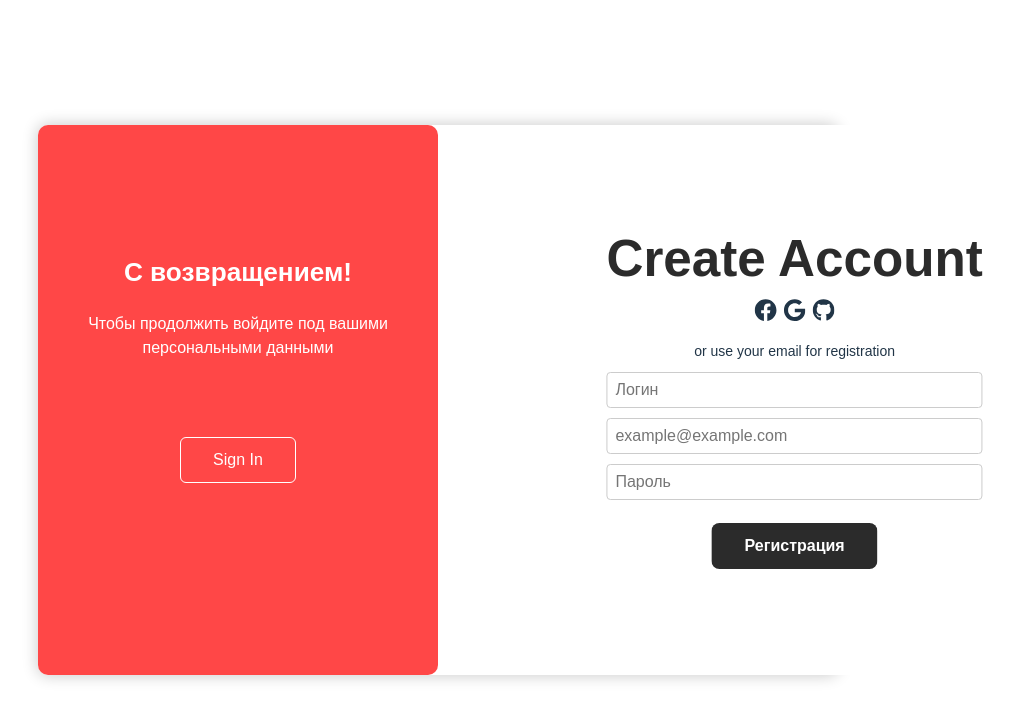
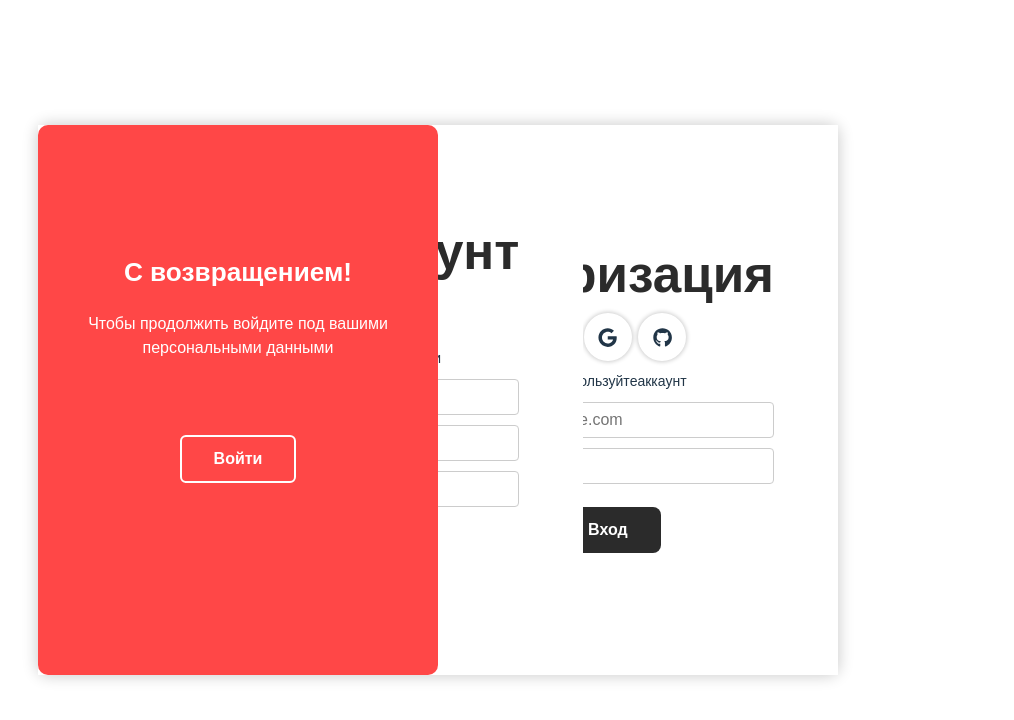
Before and after one commit to Ten-Dark/IT-Hub, a React (Vite) app: page /auth/login in a window 1280 px wide. Shown: the top 720 px of the page, without its empty margins (70-1084 px from the left). Built offline with nearby package versions, Linux system fonts and the light colour scheme; no server answers.

Commit message:
fix(auth): correct field validation and clean up AuthForm

```diff
--- a/src/features/Auth/ui/AuthForm.style.ts
+++ b/src/features/Auth/ui/AuthForm.style.ts
@@ -12,11 +12,15 @@ export const Separator = styled.p`
 export const Button = styled.button`
   font-size: 1rem;
   font-weight: 600;
-	//background-color: transparent;
-	//border: 1px solid ${({ theme }) => theme.colors.primary};
   background-color: ${({ theme }) => theme.colors.primary};
   color: white;
   padding: 0.8rem 2rem;
   border-radius: 8px;
   margin-top: 0.8rem;
-`
+  cursor: pointer;
+    transition: background-color 0.1s ease-in-out;
+
+    &:hover {
+        background-color: ${({ theme }) => theme.colors.secondary};
+    }
+`;
--- a/src/features/Auth/ui/AuthForm.tsx
+++ b/src/features/Auth/ui/AuthForm.tsx
@@ -34,13 +34,14 @@ export const AuthForm: React.FC<AuthFormProps> = ({
       {({ errors, touched, isSubmitting }) => (
         <Form>
           <S.Welcome>
-            {mode === 'signUp' ? 'Create Account' : 'Sign in'}
+            {mode === 'signUp' ? 'Создать аккаунт' : 'Авторизация'}
           </S.Welcome>
+
           <SocialButtons />
 
           <S.Separator>
-            or use your{' '}
-            {mode === 'signUp' ? 'email for registration' : 'account'}
+            или используйте
+            {mode === 'signUp' ? ' почту для регистрации' : 'аккаунт'}
           </S.Separator>
 
           {mode === 'signUp' && (
@@ -75,8 +76,8 @@ export const AuthForm: React.FC<AuthFormProps> = ({
             {({ field }: FieldProps) => (
               <>
                 <Input {...field} type="password" placeholder="Пароль" />
-                {errors.email && touched.email && (
-                  <ValidationError>{errors.email}</ValidationError>
+                {errors.password && touched.password && (
+                  <ValidationError>{errors.password}</ValidationError>
                 )}
               </>
             )}
--- a/src/features/Auth/ui/SocialButtons.tsx
+++ b/src/features/Auth/ui/SocialButtons.tsx
@@ -7,8 +7,30 @@ const SocialContainer = styled.div`
   align-items: center;
   justify-content: center;
   gap: 0 0.4rem;
-  font-size: 1.4rem;
+  font-size: 1.2rem;
 `;
+
+const SocialButton = styled.div`
+	//border: 1px solid rgba(0,0,0, .3);
+	box-shadow: 0 0 4px 1px rgba(0, 0, 0, 0.2);
+	border-radius: 100%;
+	height: 3rem;
+	width: 3rem;
+	display: flex;
+	align-items: center;
+	justify-content: center;
+	text-align: center;
+	cursor: pointer;
+	transition: all 0.2s ease-in-out;
+
+	&:hover {
+		font-size: 1.3rem;
+		transition: all 0.1s ease-in-out;
+    height: 3.4rem;
+      width: 3.4rem;
+	}
+`
+
 
 export const SocialButtons: React.FC = () => {
   const socialProviders = [
@@ -20,9 +42,9 @@ export const SocialButtons: React.FC = () => {
   return (
     <SocialContainer>
       {socialProviders.map(({ icon: Icon, label }) => (
-        <div className={'SocialContainer'} key={label} aria-label={label}>
+        <SocialButton className={'SocialContainer'} key={label} aria-label={label}>
           <Icon />
-        </div>
+        </SocialButton>
       ))}
     </SocialContainer>
   );
--- a/src/pages/auth/Auth.styled.ts
+++ b/src/pages/auth/Auth.styled.ts
@@ -63,11 +63,11 @@ export const MainOverlay = styled.div<{ $click: boolean }>`
 `;
 
 export const LeftOverlay = styled(OverlaySidesGlobal)<{ $click: boolean }>`
-  transform: ${({ $click }) =>
+  // transform: ${({ $click }) =>
     $click ? 'translateX(0%)' : 'translateX(100%)'};
   left: 0;
   z-index: ${({ $click }) => ($click ? 4 : 5)};
-  opacity: ${({ $click }) => ($click ? '0' : '1')};
+  //opacity: ${({ $click }) => ($click ? '0' : '1')};
 
   form {
     display: flex;
@@ -81,11 +81,8 @@ export const LeftOverlay = styled(OverlaySidesGlobal)<{ $click: boolean }>`
 `;
 
 export const RightOverlay = styled(OverlaySidesGlobal)<{ $click: boolean }>`
-  transform: ${({ $click }) =>
-    $click ? 'translateX(-100%)' : 'translateX(0%)'};
   right: 0;
   z-index: ${({ $click }) => ($click ? 5 : 4)};
-  opacity: ${({ $click }) => ($click ? '1' : '0')};
 
   form {
     display: flex;
@@ -99,7 +96,6 @@ export const RightOverlay = styled(OverlaySidesGlobal)<{ $click: boolean }>`
 `;
 
 export const LeftCaption = styled(CaptionGlobal)<{ $click: boolean }>`
-  opacity: ${({ $click }) => ($click ? '0' : '1')};
   left: ${({ $click }) => ($click ? '-100%' : '0%')};
   gap: 20px 0;
 
@@ -113,8 +109,7 @@ export const LeftCaption = styled(CaptionGlobal)<{ $click: boolean }>`
   }
 `;
 export const RightCaption = styled(CaptionGlobal)<{ $click: boolean }>`
-	opacity: ${({ $click }) => ($click ? '1' : '0')};
-	right: ${({ $click }) => ($click ? '0%' : '-70%')};
+	right: ${({ $click }) => ($click ? '0%' : '-100%')};
 	gap: 20px 0;
 
 	h2 {
@@ -131,11 +126,11 @@ export const Sign = styled.button`
   bottom: 35%;
 
   background-color: transparent;
-  border: 1px solid white;
+  border: 2px solid white;
   border-radius: 6px;
   padding: 0.8rem 2rem;
   font-size: 1rem;
-  font-weight: 500;
+  font-weight: 600;
   color: white;
   cursor: pointer;
   transition: all 0.1s ease-in-out;
--- a/src/pages/auth/Auth.tsx
+++ b/src/pages/auth/Auth.tsx
@@ -12,12 +12,12 @@ export const Auth: React.FC = () => {
         <S.RightCaption $click={click}>
           <h3>Добро пожаловать!</h3>
           <p>Введите свои персональные данные и начните изучать!</p>
-          <S.Sign onClick={() => setClick((value) => !value)}>Sign Up</S.Sign>
+          <S.Sign onClick={() => setClick((value) => !value)}>Регистрация</S.Sign>
         </S.RightCaption>
         <S.LeftCaption $click={click}>
           <h3>С возвращением!</h3>
           <p>Чтобы продолжить войдите под вашими персональными данными</p>
-          <S.Sign onClick={() => setClick((value) => !value)}>Sign In</S.Sign>
+          <S.Sign onClick={() => setClick((value) => !value)}>Войти</S.Sign>
         </S.LeftCaption>
       </S.MainOverlay>
       <S.LeftOverlay $click={click}>
```
Lines whose indentation alone changed are shown as unchanged.
